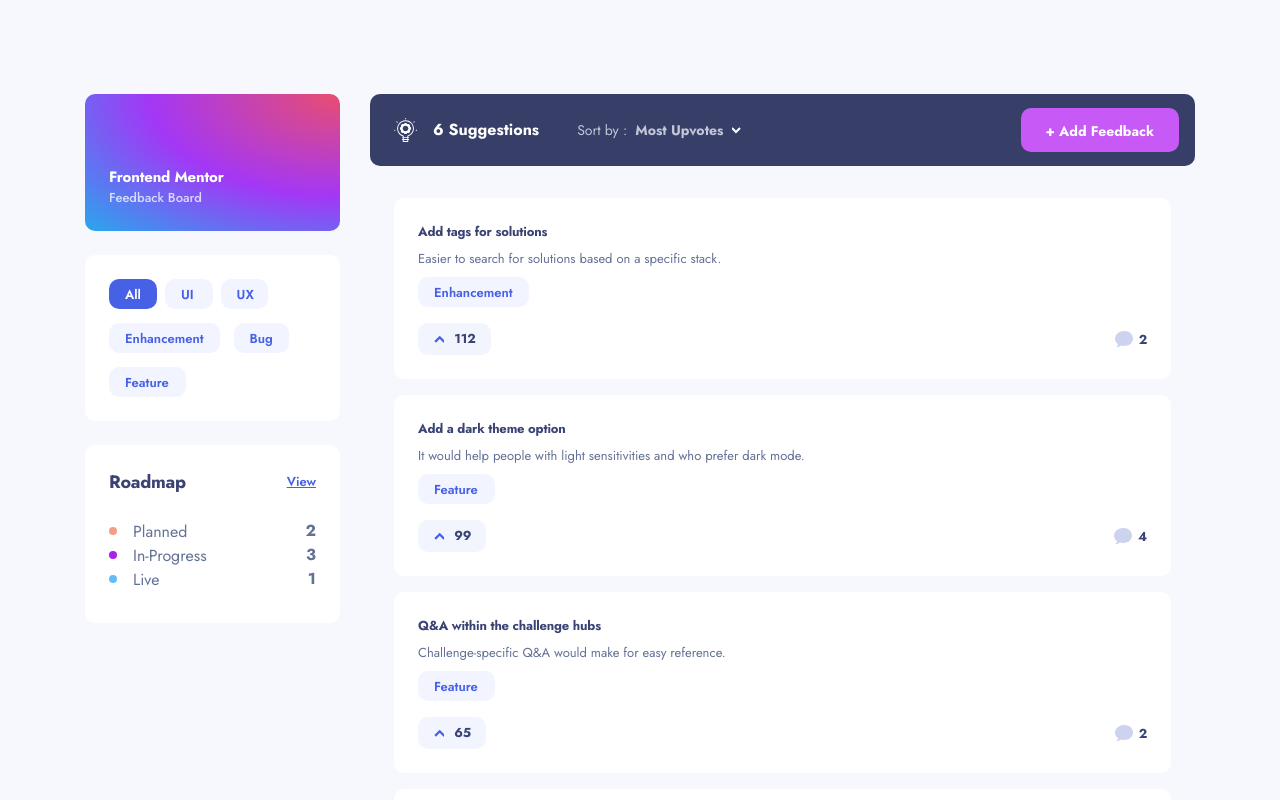
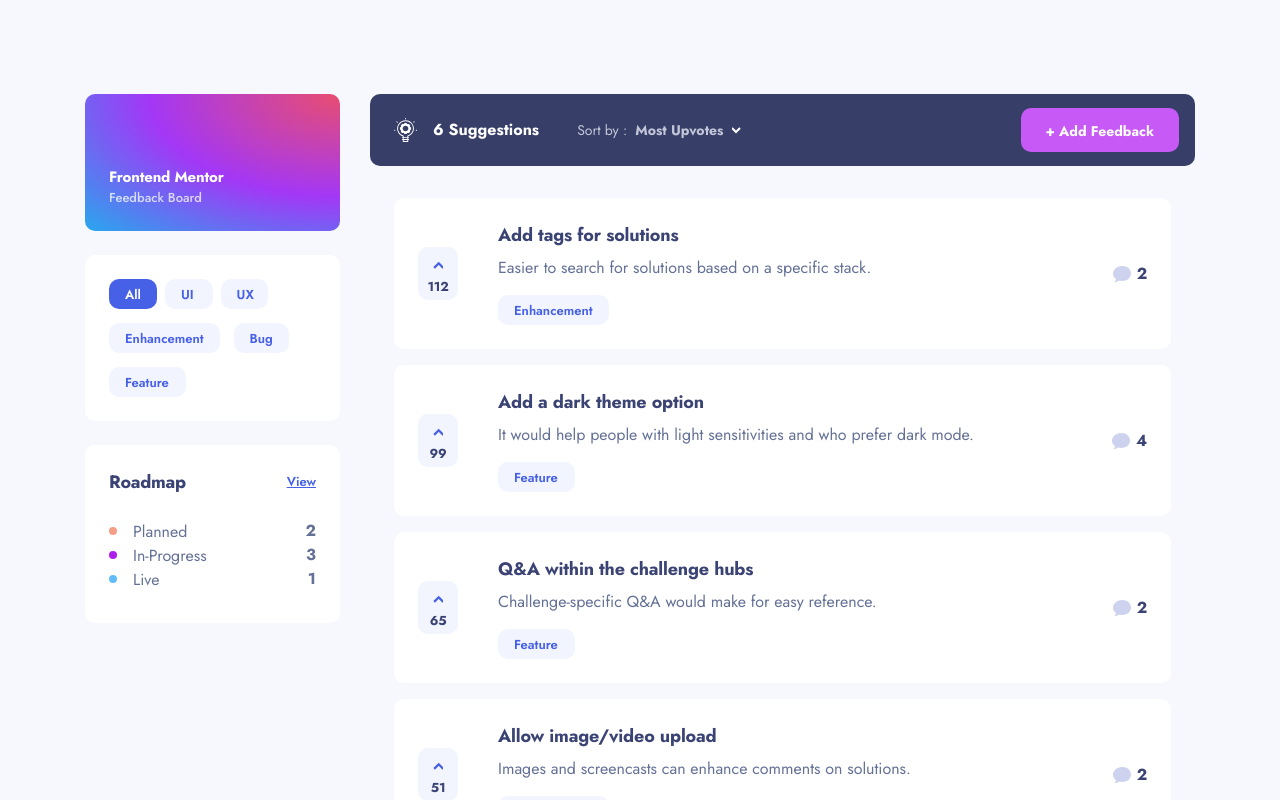
Before and after one commit to AlexisC73/feedback-front, a React (Vite) app: page / in a window 1280 px wide. Shown: the top 800 px of the page. Built offline with nearby package versions, Linux system fonts and the light colour scheme.

Commit message:
adding responsive for feedback card

```diff
--- a/src/components/CommentCount/CommentCount.tsx
+++ b/src/components/CommentCount/CommentCount.tsx
@@ -4,7 +4,7 @@
   return (
     <p className="flex items-center gap-x-1.5">
       <MessageIcon className="text-#CDD2EE text-4" />
-      <strong className={`text-#3A4374 text-3.25 -tracking-0.18px line-height-4.75 ${count > 0 ? "opacity-100" : "opacity-50"}`}>{count}</strong>
+      <strong className={`text-#3A4374 text-3.25 md:text-4 md:line-height-5.75 -tracking-0.18px line-height-4.75 ${count > 0 ? "opacity-100" : "opacity-50"}`}>{count}</strong>
     </p>
   )
 }
--- a/src/components/FeedbackCard/FeedbackCard.tsx
+++ b/src/components/FeedbackCard/FeedbackCard.tsx
@@ -4,13 +4,19 @@
 
 export function FeedbackCard ({title, category, description, upvotes, comments}: {title: string, category: "ui" | "ux" | "enhancement" | "feature" | "bug", description: string, upvotes: number, comments: number}) {
   return (
-    <div className="flex flex-col w-full p-6 bg-white rounded-2.5 gap-y-2">
-      <h2 className="line-height-4.75 text-3.25 -tracking-0.18px font-bold text-#3A4374">{title}</h2>
-      <p className="line-height-4.75 text-3.25 text-#647196">{description}</p>
-      <div className="flex justify-start mt-0.25">
-        <Tag title={category} active={false} />
+    <div className="flex flex-col md:flex-row w-full p-6 bg-white rounded-2.5 gap-y-2 md:items-center md:gap-x-10">
+      <div className="hidden md:flex">
+        <UpvoteCount count={upvotes} />
       </div>
-      <div className="flex justify-between items-center mt-2">
+      <div className="flex flex-col gap-y-2 md:gay-y-1 w-full">
+        <h2 className="line-height-4.75 md:line-height-6.5 text-3.25 md:text-4.5 -tracking-0.18px font-bold text-#3A4374">{title}</h2>
+        <p className="line-height-4.75 md:line-height-5.75 text-3.25 md:text-4 text-#647196">{description}</p>
+        <div className="flex justify-start mt-0.25 md:mt-2">
+          <Tag title={category} active={false} />
+        </div>
+      </div>
+      <div className="hidden md:flex"><CommentCount count={comments} /></div>
+      <div className="flex justify-between items-center mt-2 md:hidden">
         <UpvoteCount count={upvotes} />
         <CommentCount count={comments} />
       </div>
--- a/src/components/UpvoteCount/UpvoteCount.tsx
+++ b/src/components/UpvoteCount/UpvoteCount.tsx
@@ -2,7 +2,7 @@
 
 export function UpvoteCount ({count}: {count: number}) {
   return (
-    <p className="bg-#F2F4FE flex items-center gap-x-2.5 pr-3.75 pt-1.5 pb-1.75 pl-4 rounded-2.5">
+    <p className="bg-#F2F4FE flex items-center gap-x-2.5 pr-3.75 pt-1.5 pb-1.75 pl-4 rounded-2.5 md:p-0 md:flex-col md:pt-3.5 md:w-10 md:h-13.25 md:gap-y-2">
       <ArrowIcon className="text-2 text-#4661E6" />
       <strong className="text-#3A4374 text-3.25 -tracking-0.18px line-height-4.75">{count}</strong>
     </p>
```
